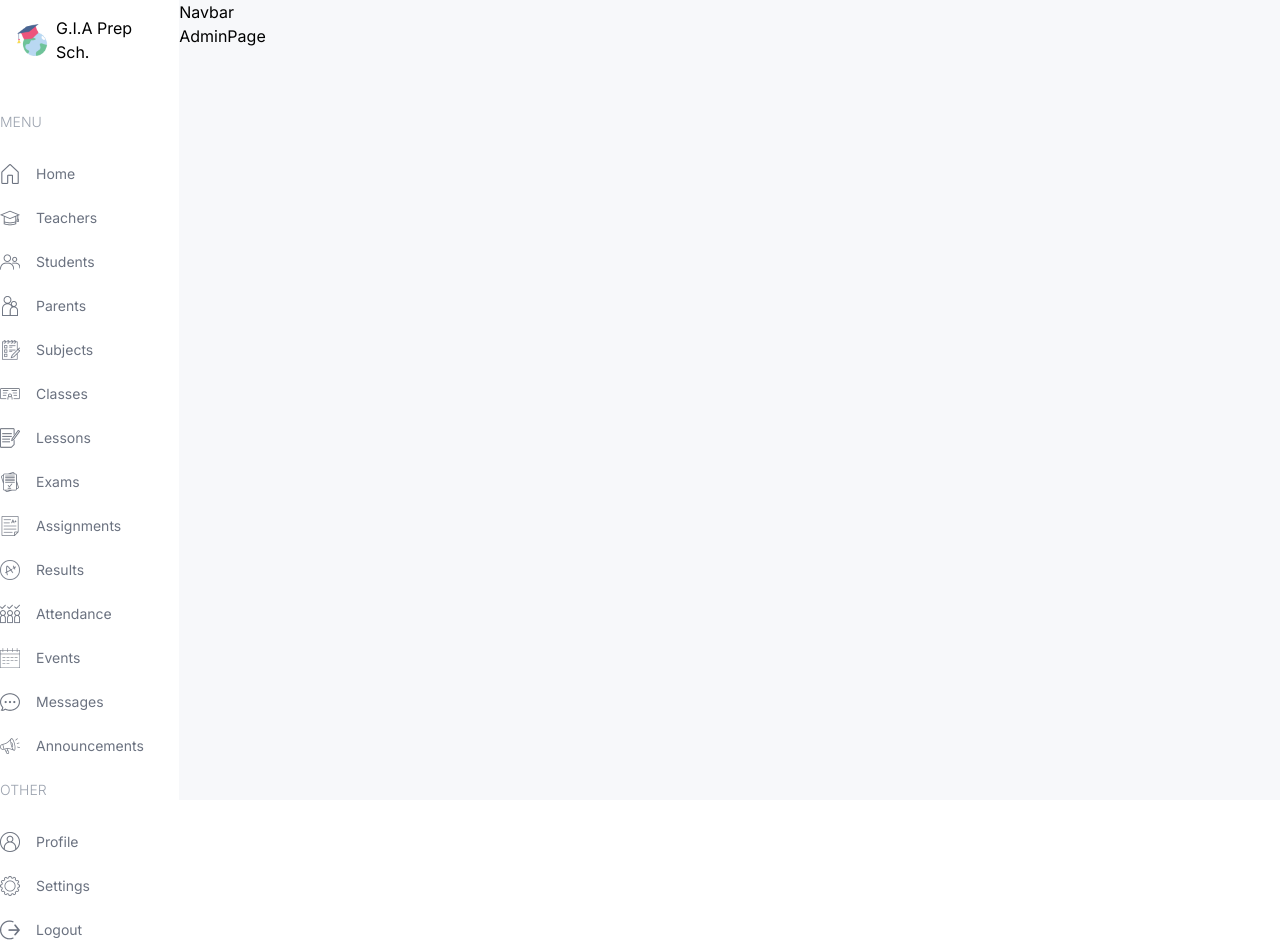
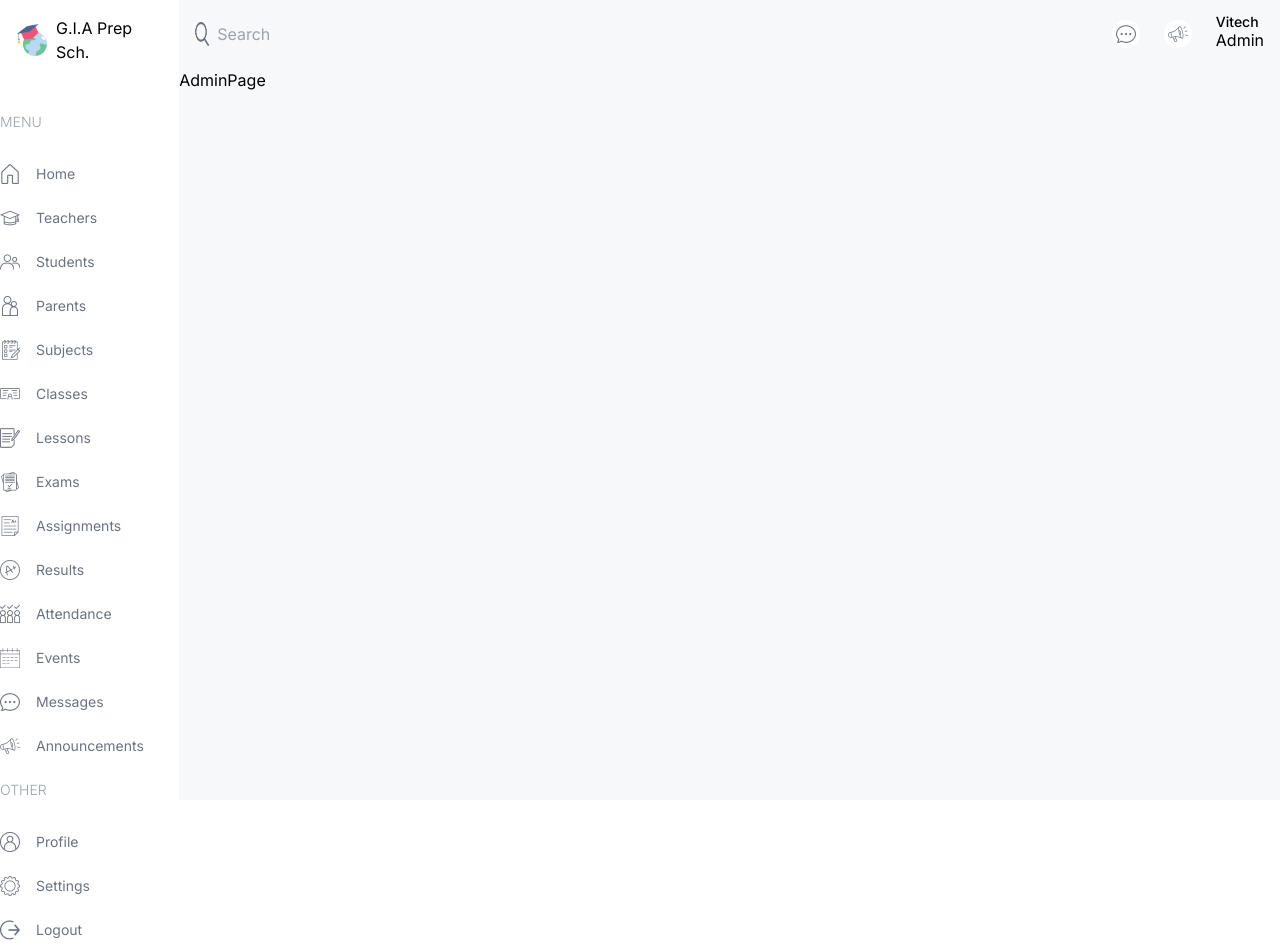
Before and after one commit to owusuvictorjnr/school-mgt-system, a Next.js app: page /admin in a window 1280 px wide. Built offline with nearby package versions, Linux system fonts and the light colour scheme.

Commit message:
navbar implementation

```diff
--- a/src/components/Navbar.tsx
+++ b/src/components/Navbar.tsx
@@ -1,9 +1,41 @@
-import React from 'react'
+import Image from "next/image";
+import React from "react";
 
 const Navbar = () => {
   return (
-    <div>Navbar</div>
-  )
-}
+    <div className="flex items-center justify-between p-4">
+      {/* Search Bar */}
+      <div className="hidden md:flex">
+        <Image src={"/search.png"} alt="search" width={14} height={14} />
+        <input
+          type="text"
+          placeholder="Search"
+          className="border-none bg-transparent ml-2"
+        />
+      </div>
 
-export default Navbar
+      {/* Icons & Users */}
+      <div className="flex items-center gap-6">
+        <div className="bg-white rounded-full w-7 h-7 flex items-center justify-center cursor-pointer">
+          <Image src={"/message.png"} alt="message" width={20} height={20} />
+        </div>
+
+        <div className="bg-white rounded-full w-7 h-7 flex items-center justify-center cursor-pointer">
+          <Image
+            src={"/announcement.png"}
+            alt="announcement"
+            width={20}
+            height={20}
+          />
+        </div>
+
+        <div className="flex flex-col">
+          <span className="text-sm leading-3 font-medium">Vitech</span>
+          <span className="">Admin</span>
+        </div>
+      </div>
+    </div>
+  );
+};
+
+export default Navbar;
```
